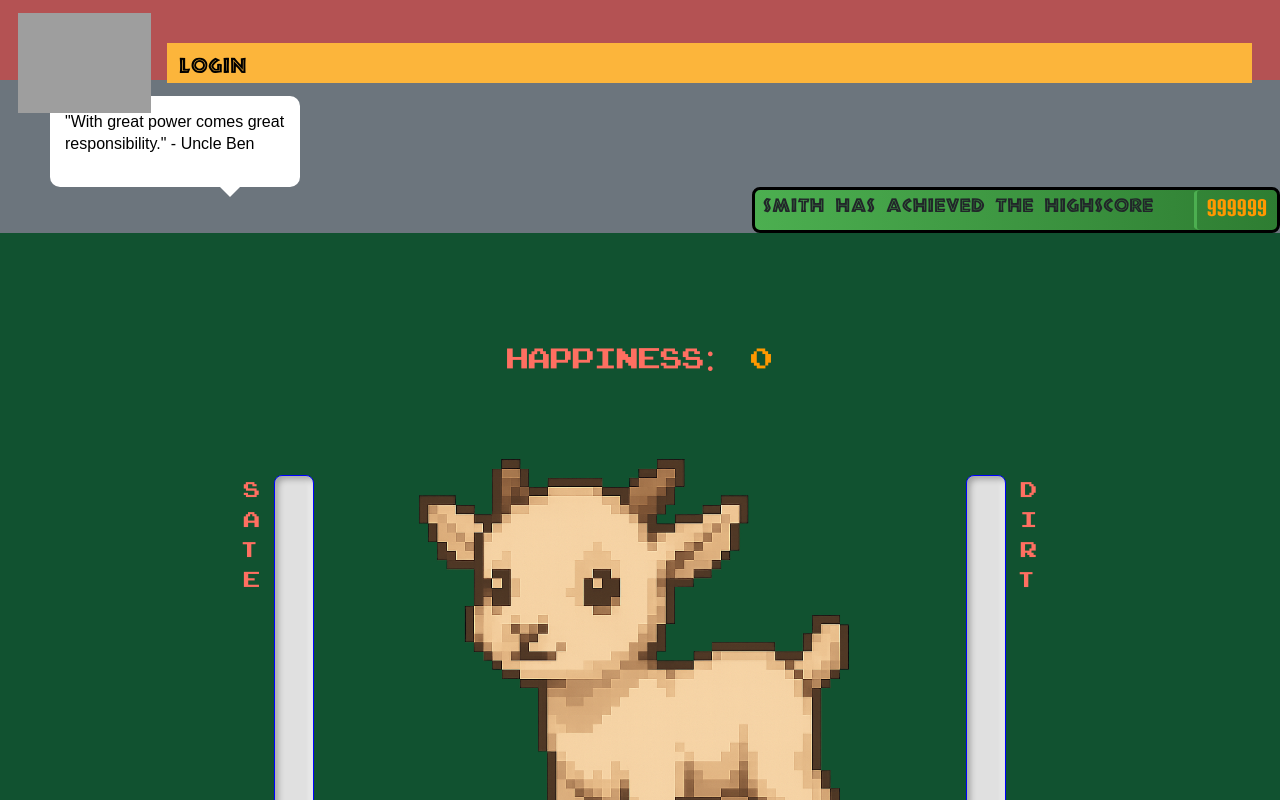
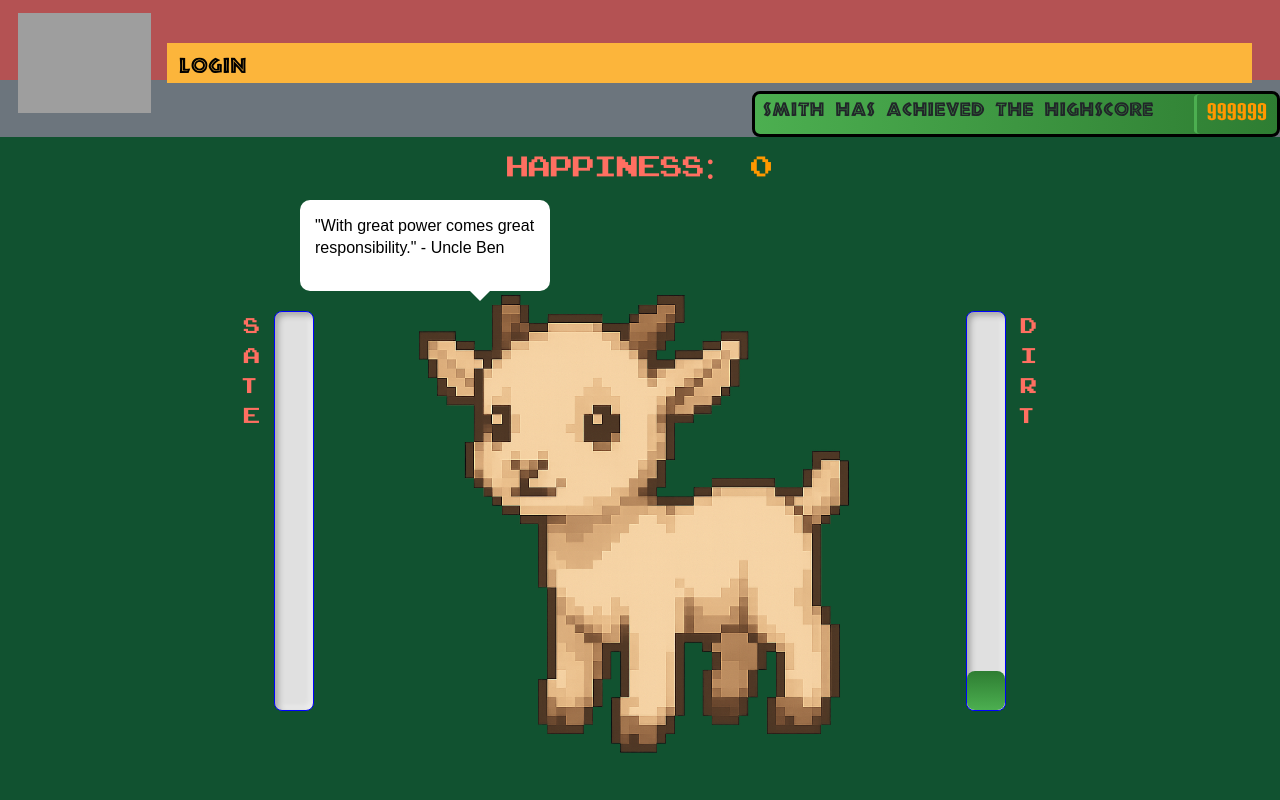
Before and after one commit to Ljreds/virtual-spider, a React (Vite) app: page /game in a window 1280 px wide. Shown: the top 800 px of the page. Built offline with nearby package versions, Linux system fonts and the light colour scheme; grey boxes are pictures that could not be loaded.

Commit message:
Some css changes to make everything look nice

```diff
--- a/src/app.css
+++ b/src/app.css
@@ -16,7 +16,6 @@ main {
    display: flex;
    flex-direction: column;
    background-color: #115230;
-   padding-top: 6em;
 }
 
 footer {
@@ -67,7 +66,7 @@ h2 {
     src: url("/fonts/Tribeca.ttf");
 }
 
-@media (max-height: 600px) {
+@media (max-height: 200px) {
   header {
     display: none;
   }
--- a/src/game/highscore.css
+++ b/src/game/highscore.css
@@ -1,7 +1,10 @@
+
+
+
 .highscore-message {
   padding-left: 8px;
   background: linear-gradient(to right, #4caf50, #2e7d32);
-  display: flex;
+  display:flex;
   justify-self: end;
   overflow: hidden;
   border-radius: 8px;
--- a/src/game/message.css
+++ b/src/game/message.css
@@ -9,7 +9,8 @@
     line-height: 1.4;
     word-wrap: break-word;
     justify-self: center;
-    left: 50px;
+    left: 300px;
+    top: 200px;
     font-family: fantasy;
 }
 
```
